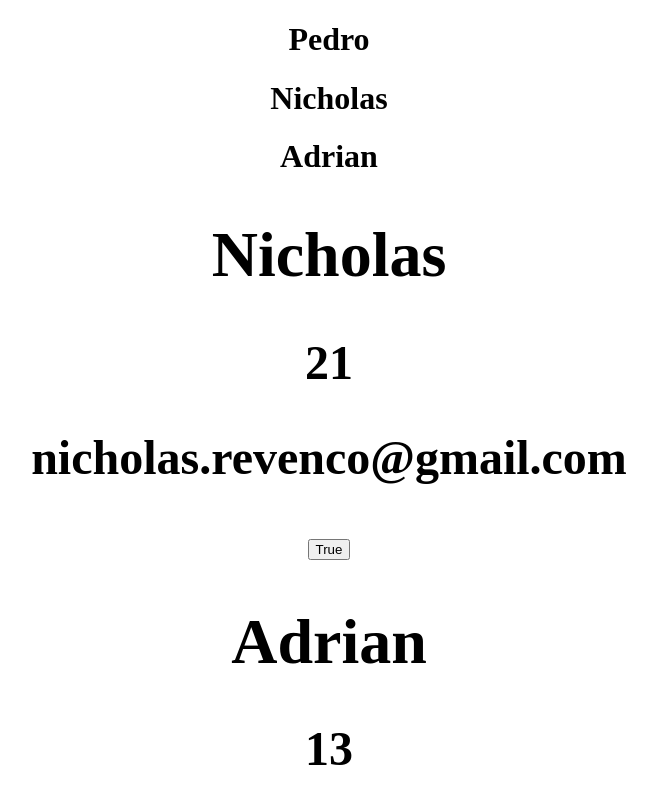
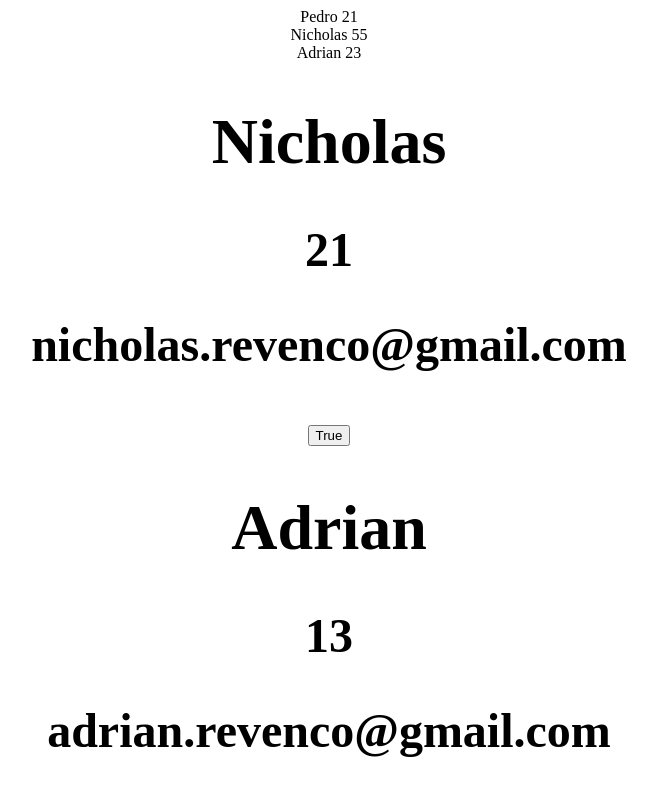
Before and after one commit to NicholasRevenco/React-Basics, a React (Create React App) app: page / in a window 1280 px wide. Shown: the top 800 px of the page, without its empty margins (311-968 px from the left). Built offline with nearby package versions, Linux system fonts and the light colour scheme.

Commit message:
Map through a more complicated array

```diff
--- a/src/App.js
+++ b/src/App.js
@@ -2,13 +2,17 @@ import './App.css';
 
 function App() {
 
-  const names = ["Pedro", "Nicholas", "Adrian"];
+  const users = [
+    {name: "Pedro", age: 21},
+    { name: "Nicholas", age: 55 },
+    {name: "Adrian", age: 23 }
+  ];
 
   return (
     <div className="App">
 
-        {names.map((name, key) => {
-          return <h1 key={key}> {name} </h1>
+        {users.map((user, key) => {
+          return <div> {user.name} {user.age} </div>
         })}
 
         <User
```
